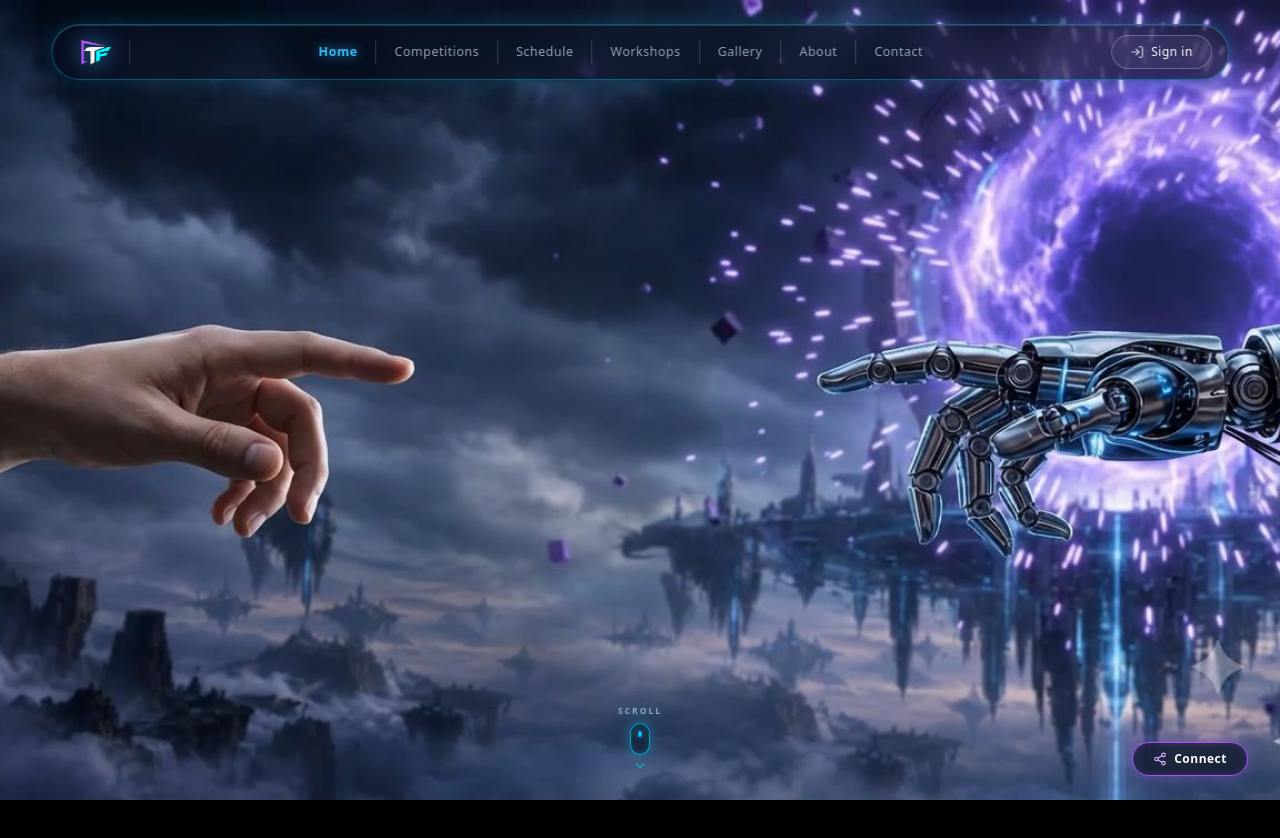
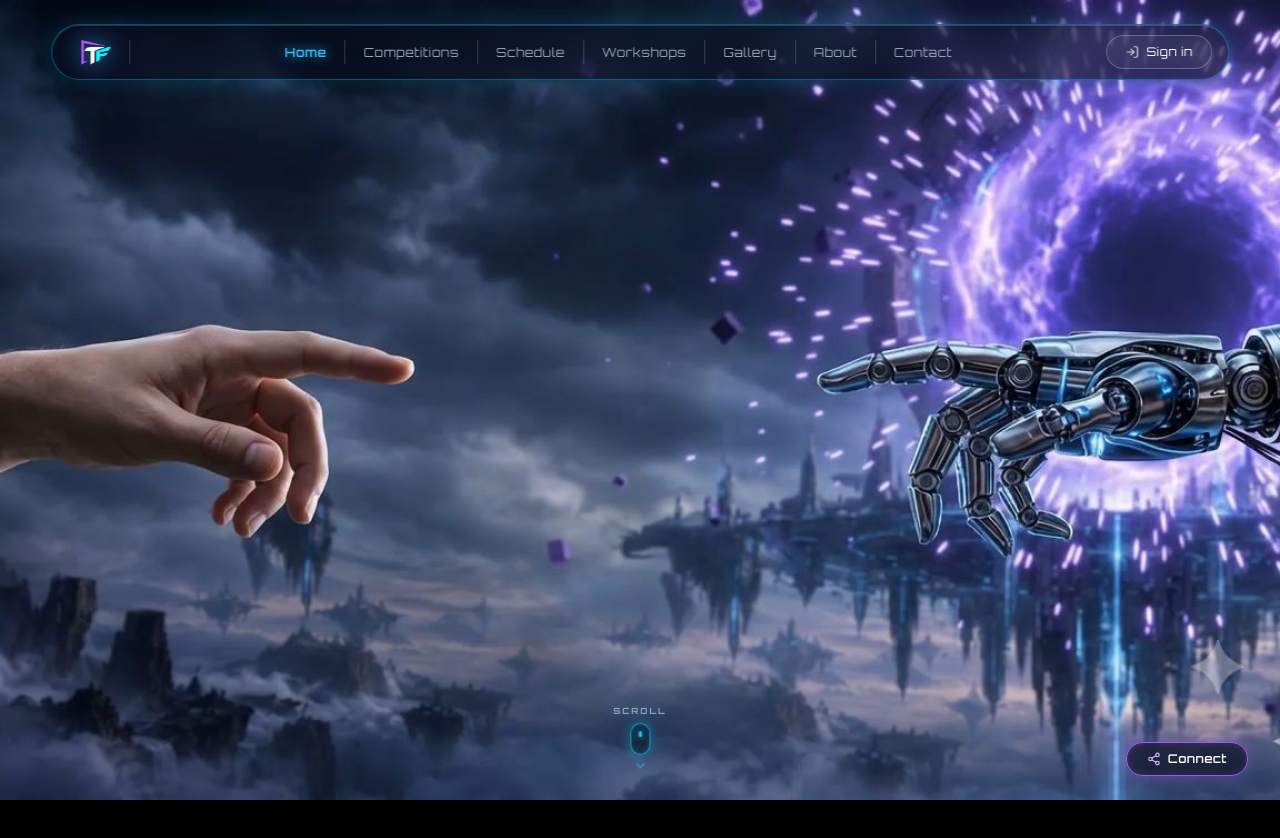
Before and after one commit to vishus0205-hue/TechFiesta-2027, a Next.js app: page / in a window 1280 px wide. Shown: the top 838 px of the page. Built offline with nearby package versions, Linux system fonts and the light colour scheme.

Commit message:
feat(layout): configure Orbitron and Rajdhani typography, viewport metadata, and root shell

```diff
--- a/src/app/layout.tsx
+++ b/src/app/layout.tsx
@@ -1,29 +1,33 @@
 import type { Metadata } from "next";
-import { Geist, Geist_Mono } from "next/font/google";
+import { Orbitron, Inter } from "next/font/google";
 import "./globals.css";
 
-const geistSans = Geist({
-  variable: "--font-geist-sans",
+const orbitron = Orbitron({
+  variable: "--font-orbitron",
   subsets: ["latin"],
+  weight: ["400", "600", "700", "900"],
 });
 
-const geistMono = Geist_Mono({
-  variable: "--font-geist-mono",
+const inter = Inter({
+  variable: "--font-inter",
   subsets: ["latin"],
 });
 
 export const metadata: Metadata = {
-  title: "Create Next App",
-  description: "Generated by create next app",
+  title: "TechFiesta 2027 | Annual Science & Technology Festival Template",
+  description: "Experience the synergy of human intellect and artificial consciousness at TechFiesta 2027.",
 };
 
-export default function RootLayout({ children }: LayoutProps<"/">) {
+export default function RootLayout({
+  children,
+}: {
+  children: React.ReactNode;
+}) {
   return (
-    <html
-      lang="en"
-      className={`${geistSans.variable} ${geistMono.variable} h-full antialiased`}
-    >
-      <body className="min-h-full flex flex-col">{children}</body>
+    <html lang="en" className={`${orbitron.variable} ${inter.variable} dark`}>
+      <body className="bg-[#030208] text-[#e2e8f0] font-sans antialiased overflow-x-hidden selection:bg-purple-500 selection:text-white">
+        {children}
+      </body>
     </html>
   );
 }
```
